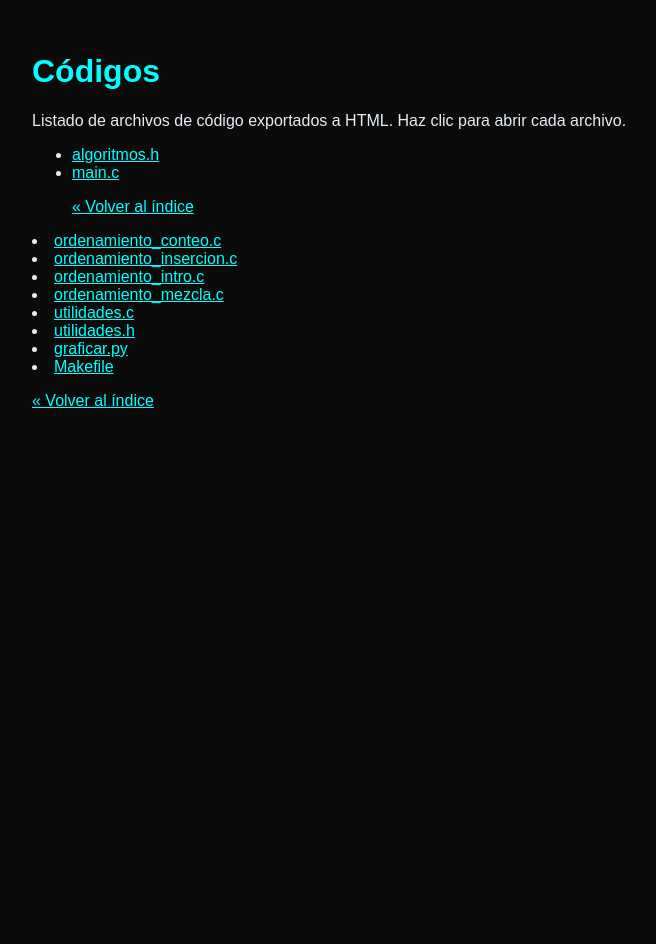
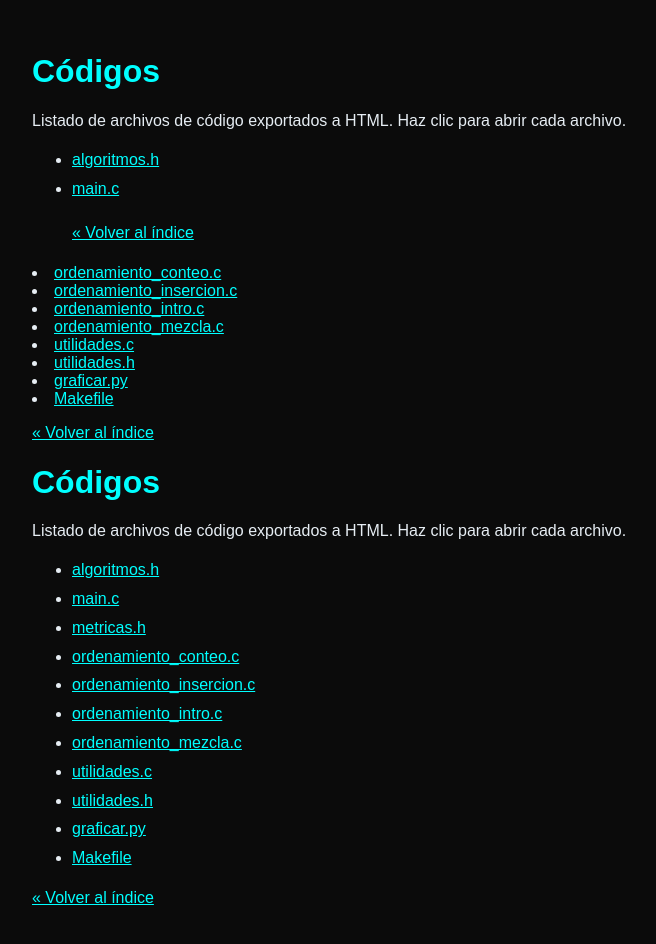
Before and after one commit to Spiderhack222/proyecto, a plain HTML site: page docs/codigos_html/index.html in a window 1280 px wide. Shown: the whole page, without its empty margins (0-656 px from the left). Before the commit the page ends 800 px from the top, so only its background shows below. Drawn offline with Linux system fonts and the light colour scheme.

Commit message:
docs: fix absolute /docs/ links and tidy codigos_html index

```diff
--- a/docs/codigos_html/index.html
+++ b/docs/codigos_html/index.html
@@ -26,4 +26,38 @@
     <p><a href="/docs/">« Volver al índice</a></p>
   </div>
 </body>
+<!doctype html>
+<html lang="es">
+<head>
+  <meta charset="utf-8">
+  <meta name="viewport" content="width=device-width,initial-scale=1">
+  <title>Códigos - Proyecto</title>
+  <style>
+    body{font-family:Arial,Helvetica,sans-serif;background:#0b0b0b;color:#e6edf3;padding:24px}
+    a{color:#00ffff}
+    .list{max-width:900px}
+    h1{color:#00ffff}
+    ul{line-height:1.8}
+  </style>
+</head>
+<body>
+  <div class="list">
+    <h1>Códigos</h1>
+    <p>Listado de archivos de código exportados a HTML. Haz clic para abrir cada archivo.</p>
+    <ul>
+      <li><a href="algoritmos_h.html">algoritmos.h</a></li>
+      <li><a href="main.html">main.c</a></li>
+      <li><a href="metricas_h.html">metricas.h</a></li>
+      <li><a href="ordenamiento_conteo.html">ordenamiento_conteo.c</a></li>
+      <li><a href="ordenamiento_insercion.html">ordenamiento_insercion.c</a></li>
+      <li><a href="ordenamiento_intro.html">ordenamiento_intro.c</a></li>
+      <li><a href="ordenamiento_mezcla.html">ordenamiento_mezcla.c</a></li>
+      <li><a href="utilidades_c.html">utilidades.c</a></li>
+      <li><a href="utilidades_h.html">utilidades.h</a></li>
+      <li><a href="graficar_py.html">graficar.py</a></li>
+      <li><a href="Makefile.html">Makefile</a></li>
+    </ul>
+    <p><a href="../">« Volver al índice</a></p>
+  </div>
+</body>
 </html>
```
Also changed, not shown: docs/graficas/index.html (+1 -1 lines).
